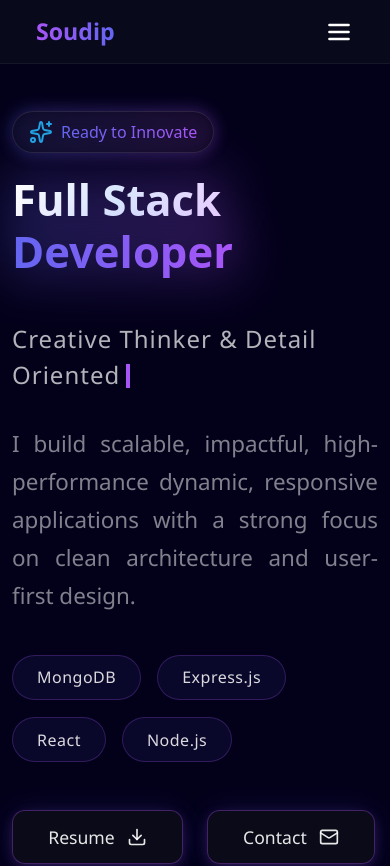
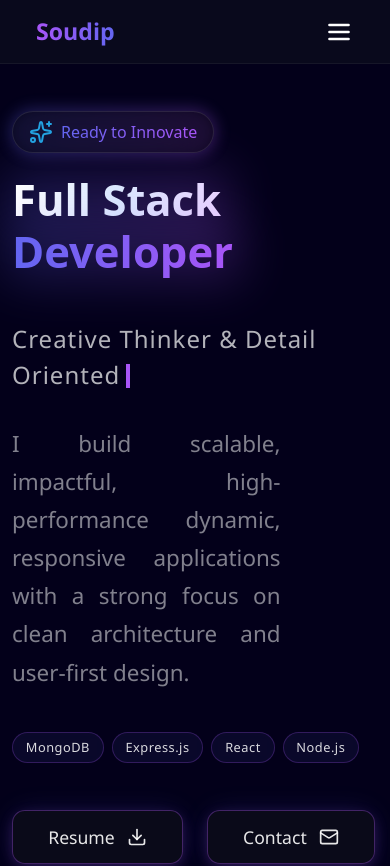
Before and after one commit to Soudip-Panja/Soudip-Portfolio, a React (Vite) app: page / in a window 390 px wide. Shown: the top 866 px of the page. Built offline with nearby package versions, Linux system fonts and the light colour scheme.

Commit message:
fix: reduce tech stack button size further more.

```diff
--- a/src/Pages/Home.jsx
+++ b/src/Pages/Home.jsx
@@ -100,7 +100,7 @@ export default function Home() {
                 </div>
 
                 <div className="row">
-                  <div className="col-12 col-md-9">
+                  <div className="col-9">
                     <p className="hero-description">
                       I build scalable, impactful, high-performance dynamic, responsive applications with a strong focus on clean architecture and
                       user-first design.
--- a/src/Styles.css
+++ b/src/Styles.css
@@ -1,8 +1,6 @@
 :root {
   --main-bg-color: rgb(2.55, 0, 26.3);
 }
-
-
 
 /* --- Navbar Customizations Part --- */
 .custom-navbar {
@@ -229,25 +227,35 @@
 .tech-stack-container {
   display: flex;
   flex-wrap: wrap;
-  gap: 1rem;
+  gap: 0.5rem;
+  justify-content: flex-start;
 }
-
+@media (min-width: 768px) {
+  .tech-stack-container {
+    gap: 1rem;
+  }
+}
 .tech-button {
   display: inline-block;
-  padding: 0.6rem 1.5rem;
+  padding: 0.3rem 0.8rem;
   border-radius: 9999px;
   border: 1px solid rgba(168, 85, 247, 0.25);
   background-color: rgba(99, 102, 241, 0.08);
   color: rgba(255, 255, 255, 0.85);
   font-family: "Segoe UI", Roboto, Helvetica, Arial, sans-serif;
-  font-size: 1rem;
+  font-size: 0.8rem;
   font-weight: 500;
   letter-spacing: 0.5px;
   backdrop-filter: blur(8px);
   transition: all 0.3s ease;
   cursor: default;
 }
-
+@media (min-width: 768px) {
+  .tech-button {
+    padding: 0.6rem 1.5rem;
+    font-size: 1rem;
+  }
+}
 .tech-button:hover {
   border-color: rgba(168, 85, 247, 0.5);
   background-color: rgba(99, 102, 241, 0.15);
```
